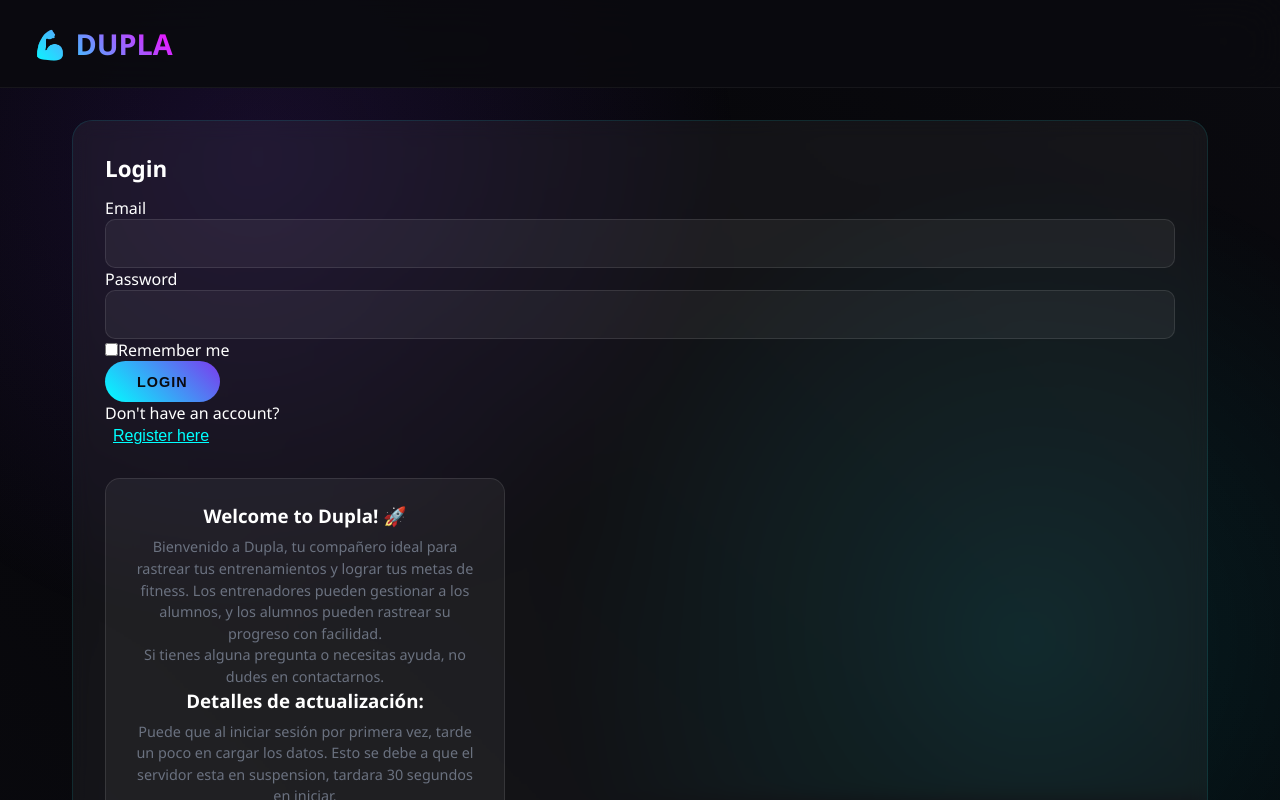
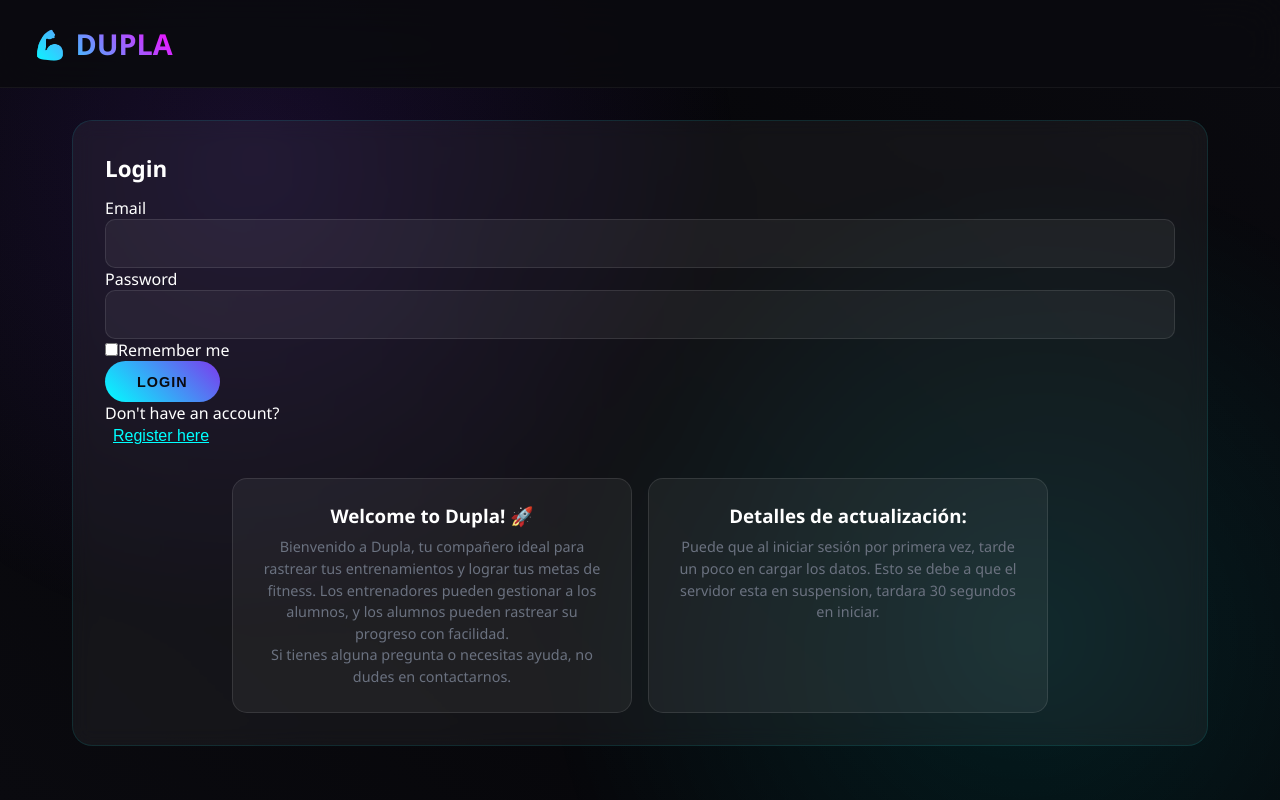
Before and after one commit to vcmxs/Api-MVP, a React (Create React App) app in the folder gym-training-fronten/: page / in a window 1280 px wide. Shown: the top 800 px of the page. Built offline with nearby package versions, Linux system fonts and the light colour scheme; no server answers.

Commit message:
Add files via upload

```diff
--- a/gym-training-fronten/src/components/Login.js
+++ b/gym-training-fronten/src/components/Login.js
@@ -97,13 +97,22 @@ function Login({ onLogin, onToggle }) {
             Register here
           </button>
         </div>
+
+        <div style={{
+          display: 'flex',
+          gap: '1rem',
+          marginTop: '2rem',
+          flexWrap: 'wrap',
+          justifyContent: 'center'
+        }}>
           <div className="app-info-box" style={{
-          marginTop: '2rem',
             padding: '1.5rem',
             background: 'rgba(255, 255, 255, 0.05)',
             borderRadius: '15px',
             border: '1px solid rgba(255, 255, 255, 0.1)',
             maxWidth: '400px',
+            flex: '1',
+            minWidth: '300px',
             textAlign: 'center',
             color: 'var(--gray)'
           }}>
@@ -115,19 +124,16 @@ function Login({ onLogin, onToggle }) {
             <p style={{ fontSize: '0.9rem', lineHeight: '1.5' }}>
               Si tienes alguna pregunta o necesitas ayuda, no dudes en contactarnos.
             </p>
-          <h3 style={{ color: 'var(--light)', marginBottom: '0.5rem' }}>Detalles de actualización:</h3>
-          <p style={{ fontSize: '0.9rem', lineHeight: '1.5' }}>
-            Puede que al iniciar sesión por primera vez, tarde un poco en cargar los datos.
-            Esto se debe a que el servidor esta en suspension, tardara 30 segundos en iniciar.
-          </p>
           </div>
+
           <div className="app-info-box" style={{
-          marginTop: '2rem',
             padding: '1.5rem',
             background: 'rgba(255, 255, 255, 0.05)',
             borderRadius: '15px',
             border: '1px solid rgba(255, 255, 255, 0.1)',
             maxWidth: '400px',
+            flex: '1',
+            minWidth: '300px',
             textAlign: 'center',
             color: 'var(--gray)'
           }}>
@@ -139,6 +145,7 @@ function Login({ onLogin, onToggle }) {
           </div>
         </div>
       </div>
+    </div>
   );
 }
 
```
Lines whose indentation alone changed are shown as unchanged.
